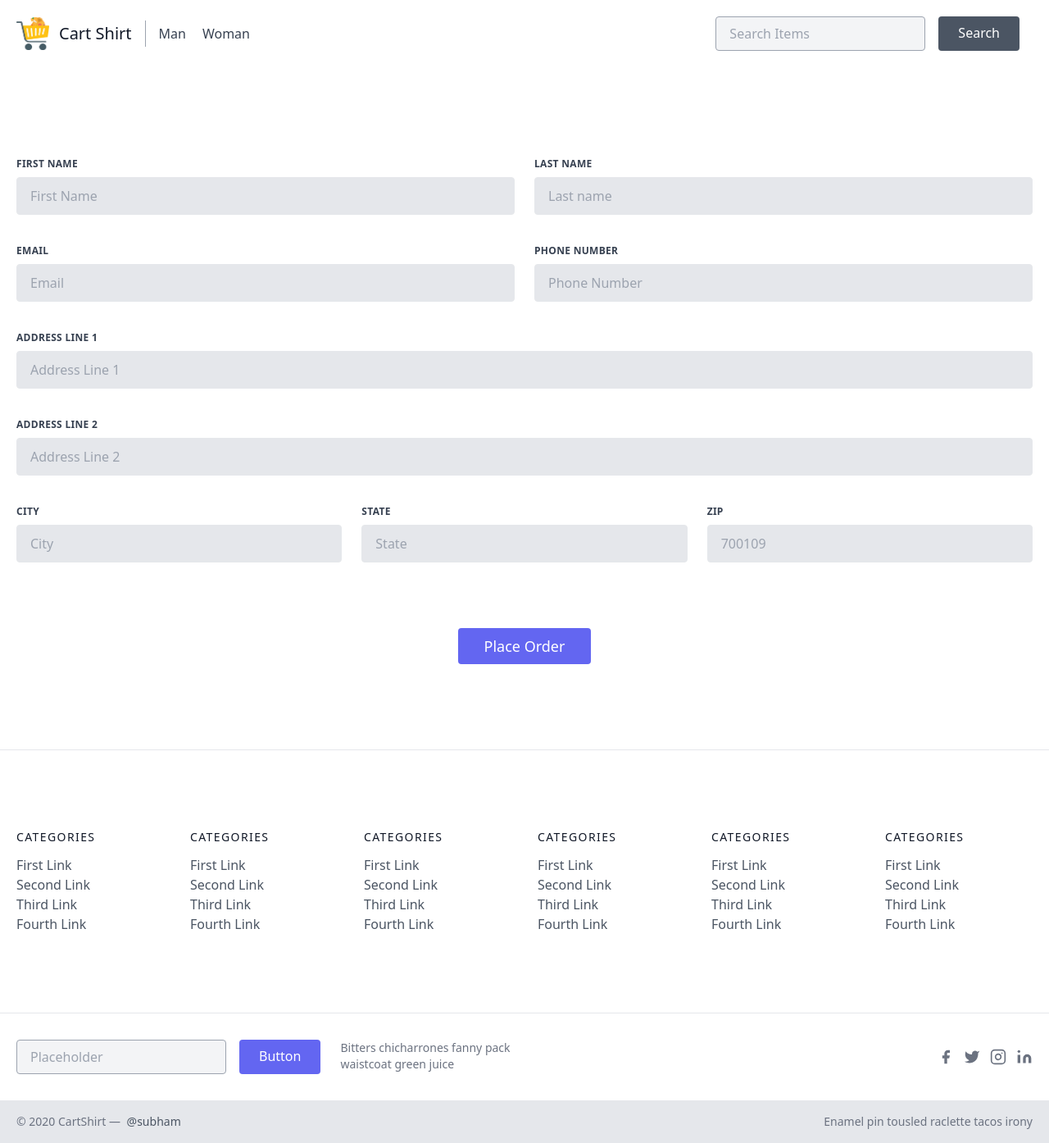
After one commit to isubhamsr/ecom, a Django app: page /placeorder/ in a window 1280 px wide. The commit adds this page. Shown: the whole page at 82% size. Run offline with Django 3.2, Linux system fonts and the light colour scheme; some libraries are stand-ins or nearby versions.

```diff
--- /dev/null
+++ b/shop/templates/shop/placeOrder.html
@@ -0,0 +1,96 @@
+{% extends "shop/base.html" %}
+{% load static %}
+{% block title %}Place Order{% endblock title %}
+{% block body %}
+
+<div class="container px-5 py-24 mx-auto">
+    <div class="flex  flex-wrap -mx-3 mb-6">
+        <div class="w-full md:w-1/2 px-3 mb-6 md:mb-0">
+            <label class="block uppercase tracking-wide text-gray-700 text-xs font-bold mb-2" for="grid-first-name">
+                First Name
+            </label>
+            <input
+                class="appearance-none block w-full bg-gray-200 text-gray-700 border rounded py-3 px-4 mb-3 leading-tight focus:outline-none focus:bg-white"
+                id="grid-first-name" type="text" placeholder="First Name" required>
+            <!-- <p class="text-red-500 text-xs italic">Please fill out this field.</p> -->
+        </div>
+        <div class="w-full md:w-1/2 px-3">
+            <label class="block uppercase tracking-wide text-gray-700 text-xs font-bold mb-2" for="grid-last-name">
+                Last Name
+            </label>
+            <input
+                class="appearance-none block w-full bg-gray-200 text-gray-700 border border-gray-200 rounded py-3 px-4 leading-tight focus:outline-none focus:bg-white focus:border-gray-500"
+                id="grid-last-name" type="text" placeholder="Last name" required>
+        </div>
+    </div>
+    <div class="flex  flex-wrap -mx-3 mb-6">
+        <div class="w-full md:w-1/2 px-3 mb-6 md:mb-0">
+            <label class="block uppercase tracking-wide text-gray-700 text-xs font-bold mb-2" for="grid-first-name">
+                Email
+            </label>
+            <input
+                class="appearance-none block w-full bg-gray-200 text-gray-700 border rounded py-3 px-4 mb-3 leading-tight focus:outline-none focus:bg-white"
+                id="grid-first-name" type="email" placeholder="Email" required>
+            <!-- <p class="text-red-500 text-xs italic">Please fill out this field.</p> -->
+        </div>
+        <div class="w-full md:w-1/2 px-3">
+            <label class="block uppercase tracking-wide text-gray-700 text-xs font-bold mb-2" for="grid-last-name">
+                Phone Number
+            </label>
+            <input
+                class="appearance-none block w-full bg-gray-200 text-gray-700 border border-gray-200 rounded py-3 px-4 leading-tight focus:outline-none focus:bg-white focus:border-gray-500"
+                id="grid-last-name" type="number" placeholder="Phone Number" required>
+        </div>
+    </div>
+    <div class="flex flex-wrap -mx-3 mb-6">
+        <div class="w-full px-3">
+            <label class="block uppercase tracking-wide text-gray-700 text-xs font-bold mb-2" for="grid-password">
+                Address Line 1
+            </label>
+            <input
+                class="appearance-none block w-full bg-gray-200 text-gray-700 border border-gray-200 rounded py-3 px-4 mb-3 leading-tight focus:outline-none focus:bg-white focus:border-gray-500"
+                id="grid-password" type="text" placeholder="Address Line 1" required>
+            <!-- <p class="text-gray-600 text-xs italic">Make it as long and as crazy as you'd like</p> -->
+        </div>
+    </div>
+    <div class="flex flex-wrap -mx-3 mb-6">
+        <div class="w-full px-3">
+            <label class="block uppercase tracking-wide text-gray-700 text-xs font-bold mb-2" for="grid-password">
+                Address Line 2
+            </label>
+            <input
+                class="appearance-none block w-full bg-gray-200 text-gray-700 border border-gray-200 rounded py-3 px-4 mb-3 leading-tight focus:outline-none focus:bg-white focus:border-gray-500"
+                id="grid-password" type="text" placeholder="Address Line 2" required>
+            <!-- <p class="text-gray-600 text-xs italic">Make it as long and as crazy as you'd like</p> -->
+        </div>
+    </div>
+    <div class="flex flex-wrap -mx-3 mb-2">
+        <div class="w-full md:w-1/3 px-3 mb-6 md:mb-0">
+            <label class="block uppercase tracking-wide text-gray-700 text-xs font-bold mb-2" for="grid-city">
+                City
+            </label>
+            <input
+                class="appearance-none block w-full bg-gray-200 text-gray-700 border border-gray-200 rounded py-3 px-4 leading-tight focus:outline-none focus:bg-white focus:border-gray-500"
+                id="grid-city" type="text" placeholder="City" required>
+        </div>
+        <div class="w-full md:w-1/3 px-3 mb-6 md:mb-0">
+            <label class="block uppercase tracking-wide text-gray-700 text-xs font-bold mb-2" for="grid-city">
+                State
+            </label>
+            <input
+                class="appearance-none block w-full bg-gray-200 text-gray-700 border border-gray-200 rounded py-3 px-4 leading-tight focus:outline-none focus:bg-white focus:border-gray-500"
+                id="grid-city" type="text" placeholder="State" required>
+        </div>
+        <div class="w-full md:w-1/3 px-3 mb-6 md:mb-0">
+            <label class="block uppercase tracking-wide text-gray-700 text-xs font-bold mb-2" for="grid-zip">
+                Zip
+            </label>
+            <input
+                class="appearance-none block w-full bg-gray-200 text-gray-700 border border-gray-200 rounded py-3 px-4 leading-tight focus:outline-none focus:bg-white focus:border-gray-500"
+                id="grid-zip" type="text" placeholder="700109" required>
+        </div>
+        <button class="flex mx-auto mt-20 text-white bg-indigo-500 border-0 py-2 px-8 focus:outline-none hover:bg-indigo-600 rounded text-lg" onclick="placeOrder()">Place Order</button>
+    </div>
+</div>
+
+{% endblock body %}
--- a/shop/urls.py
+++ b/shop/urls.py
@@ -7,6 +7,7 @@ urlpatterns = [
     path('about/', views.about, name='about'),
     path('contact/', views.contact, name='contact'),
     path('cart/', views.cart, name='cart'),
+    path('placeorder/', views.placeOrder, name='placeOrder'),
     path('tracker/', views.tracker, name='tracker'),
     path('search/', views.search, name='search'),
     path('productview/<int:id>', views.productview, name='productview'),
@@ -14,4 +15,5 @@ urlpatterns = [
     # re_path(r'^product-view/(?P<username>\w{0,50})/$', views.product_view, name='product_view'),
     path('allproduct/', views.allproduct, name='allproduct'),
     path('cheackout/', views.cheackout, name='cheackout'),
+    path('sentemail/', views.sentemail, name='sentemail'),
 ]
--- a/shop/views.py
+++ b/shop/views.py
@@ -3,6 +3,8 @@ from django.http import JsonResponse
 from shop.models import Product
 import json
 from django.views.decorators.csrf import csrf_exempt
+from django.core.mail import send_mail,EmailMessage
+from django.core import serializers
 
 # Create your views here.
 
@@ -19,8 +21,24 @@ def contact(request):
 def productview(request, id):
     return render(request, 'shop/viewProduct.html')
 
+@csrf_exempt
 def cart(request):
-    return render(request, 'shop/cart.html')
+    if request.method == 'POST':
+        params = json.loads(request.body)
+        print(params)
+        payload = []
+        for item in params['ids']:
+            data = Product.objects.filter(product_id=item)
+            # payload.append(json.dumps(data.values()))
+            payload.append(list(data.values()))
+            # payload.append(serializers.serialize('json', data))
+            # qs_json = serializers.serialize('json', data)
+        print(payload)
+        return JsonResponse({"err":"false", "message":"ok", 'data': payload})
+    return render(request, 'shop/cart2.html')
+
+def placeOrder(request):
+    return render(request, 'shop/placeOrder.html')
 
 
 @csrf_exempt
@@ -45,6 +63,29 @@ def allproduct(request):
         return JsonResponse({'err' : 'false', 'message' : 'Fetched', 'data': payload})
     # return render(request, 'shop/viewProduct.html')
 
+
+@csrf_exempt
+def sentemail(request):
+
+    if request.method == 'POST':
+        # res = send_mail(
+        #     'Subject here',
+        #     'Here is the message.',
+        #     'shubhamroy12345@gmail.com',
+        #     ['shubham.roy021@gmail.com'],
+        #     fail_silently=False,
+        # )
+        # print(res)
+        email = EmailMessage(subject = 'Order Confirmed',
+                                body = 'Your Order succesfully placed',
+                                from_email = 'Cart Shart',
+                                to = ['shubham.roy021@gmail.com','codeingschool73@gmail.com'])
+        email.send()
+        print(email.message)
+        return JsonResponse({'err' : 'false', 'message' : 'Fetched', 'data': 'payload'})
+    # return render(request, 'shop/viewProduct.html')
+
+
 def tracker(request):
     return JsonResponse({'message' : 'This is tracker page'})
 
```
Also changed, not shown: chart_shirt/settings.py (+12 -0 lines), shop/templates/shop/cart.html (+12 -12 lines), shop/templates/shop/cart2.html (added, +220 -0 lines), shop/templates/shop/viewProduct.html (+5 -3 lines).
